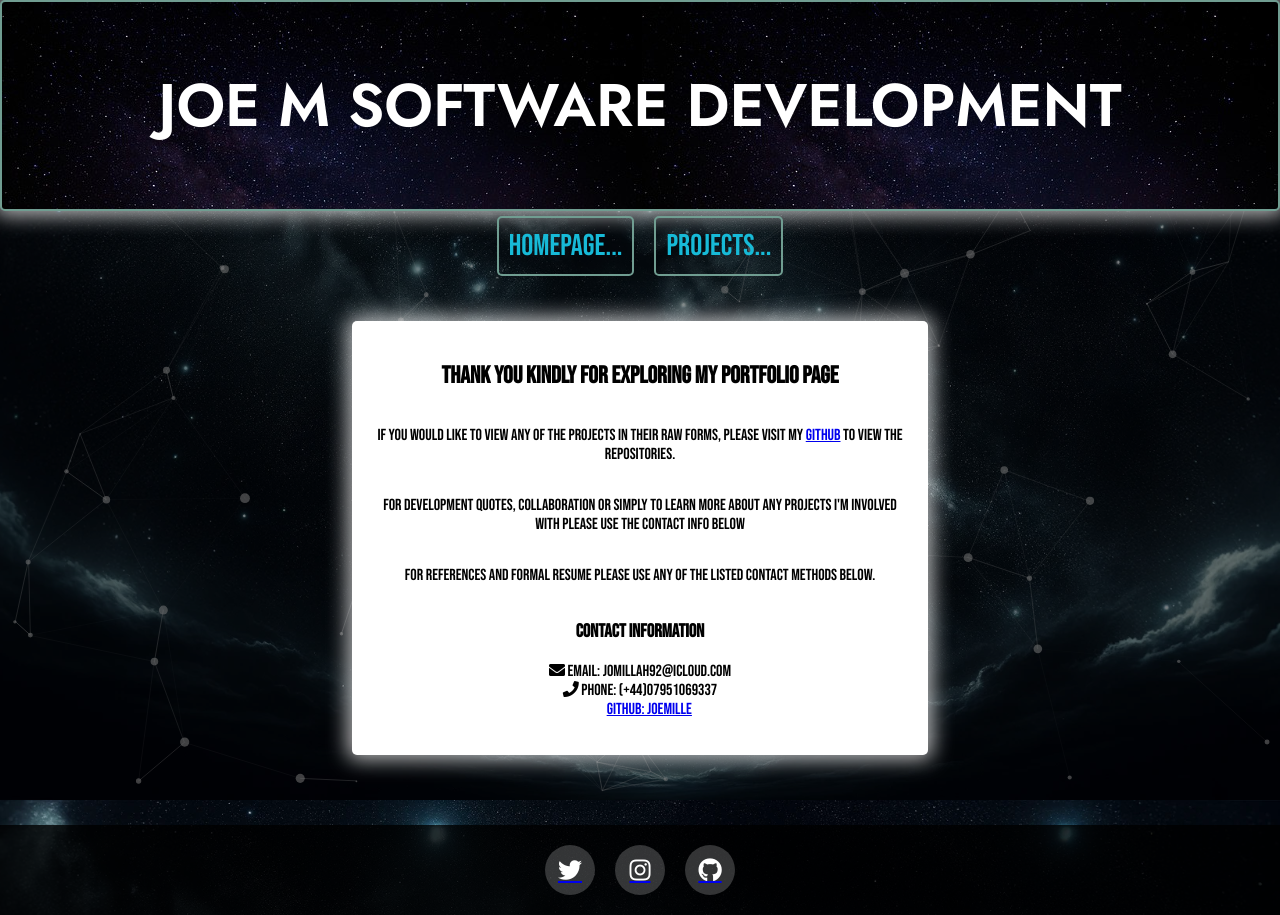
After one commit to JoeMille/curriculum-vitae, a Flask app: page /contact in a window 1280 px wide. The commit adds this page. Run offline with Flask 3, Linux system fonts and the light colour scheme.

Commit message:
Added further contact decoration and amended images

```diff
--- a/app.py
+++ b/app.py
@@ -14,6 +14,9 @@ def index():
 def projects():
     return render_template('projects.html')
 
+@app.route('/contact')
+def contact():
+    return render_template('contact.html')
 
 if __name__ == '__main__':
     app.run(debug=False, port=5001)
--- a/static/assets/styles/style.css
+++ b/static/assets/styles/style.css
@@ -81,6 +81,17 @@ body::after {
 .home-navbar a:hover {
     color: #fff;
     background-color: #333;
+}
+
+.home-navbar nav {
+  display: flex;
+  justify-content: space-between;
+}
+
+.home-navbar nav a {
+  text-decoration: none;
+  color: #17bad7;
+  margin: 0 10px;
 }
 
 /* Styling for graph container on Index page */
@@ -268,8 +279,9 @@ body::after {
 }
 
 .resume-container img {
-  width: 50%;
+  width: 40%;
   margin: auto;
+  margin-top: 20px;
   justify-content: center;
   align-items: center;
   border-radius: 5px;
@@ -385,6 +397,7 @@ footer {
   justify-content: space-between;
   padding: 1em;
   gap: 1em;
+  opacity: 0.9;
 }
 
 .projects-container div {
@@ -393,7 +406,7 @@ footer {
   border-radius: 5px;
   padding: 1em;
   box-shadow: 0 0 10px rgba(0,0,0,0.1);
-  background-color: #6307e5;
+  background-color: #25094d;
 }
 
 .projects-container div img {
@@ -424,7 +437,8 @@ footer {
   border-radius: 5px;
   padding: 1em;
   box-shadow: 0 0 10px rgba(0,0,0,0.1);
-  background-color: #6307e5;
+  background-color: #2c154c;
+  opacity: 0.9;
 }
 
 .projects-container2 div img {
--- /dev/null
+++ b/templates/contact.html
@@ -0,0 +1,88 @@
+<!DOCTYPE html>
+<html lang="en">
+  <head>
+    <meta charset="UTF-8" />
+    <meta name="viewport" content="width=device-width, initial-scale=1.0" />
+    <meta http-equiv="X-UA-Compatible" content="ie=edge" />
+    <link rel="stylesheet" href="static/assets/styles/style.css" />
+    <title>Junior Dev Resume</title></title>
+    <!--Bootstrap CDN----->
+    <link rel="stylesheet" href="https://cdn.jsdelivr.net/npm/bootstrap-icons@1.10.2/font/bootstrap-icons.css" integrity="sha384-b6lVK+yci+bfDmaY1u0zE8YYJt0TZxLEAFyYSLHId4xoVvsrQu3INevFKo+Xir8e" crossorigin="anonymous">
+    <!--Font Awesome CDN-->
+    <link rel="stylesheet" href="https://cdnjs.cloudflare.com/ajax/libs/font-awesome/5.15.3/css/all.min.css" integrity="sha512-iBBXm8fW90+nuLcSKlbmrPcLa0OT92xO1BIsZ+ywDWZCvqsWgccV3gFoRBv0z+8dLJgyAHIhR35VZc2oM/gI1w==" crossorigin="anonymous" referrerpolicy="no-referrer">
+  </head>
+<body>
+
+<!--Header with name and navigation bar-->
+
+    <header id="main-header">
+        <h1>JOE M SOFTWARE DEVELOPMENT</h1>
+    </header>
+
+<!--Particles.js-->
+
+<div id="particles-js"></div>
+
+<section class="home-navbar">
+    <nav>
+      <a href="{{ url_for('index') }}">HOMEPAGE...</a>
+      <a href="{{ url_for('projects')}}">PROJECTS...</a>
+    </nav>
+  </section>
+
+
+<div class="flex-container-projects">
+    <article class="contact-section">
+      <header>
+        <h2>Thank you kindly for exploring my portfolio page</h2>
+      </header>
+      <p>If you would like to view any of the projects in their raw forms, please visit my <a href="https://github.com/JoeMille">GitHub</a> to view the repositories.</p>
+      <p> For development quotes, collaboration or simply to learn more about any projects I'm involved with please use the contact info below</p>
+      <p> For references and formal resume please use any of the listed contact methods below. </p>
+      <section class="projects-contact-info">
+        <h3>Contact Information</h3>
+        <ul>
+          <li>
+            <i class="fas fa-envelope"></i>
+            <span>Email: jomillah92@icloud.com</span>
+          </li>
+          <li>
+            <i class="fas fa-phone"></i>
+            <span>Phone: (+44)07951069337</span>
+          </li>
+          <li>
+            <i class="fa fa-github"></i>
+            <a href="https://github.com/JoeMille">GitHub: JoeMille</a>
+          </li>
+        </ul>
+      </section>
+    </article>
+  </div>
+
+
+<!--Footer with social links-->
+
+<footer>
+  <ul class="social-links">
+    <li><a href="https://twitter.com"><i class="fab fa-twitter"></i></a></li>
+    <li><a href="https://www.instagram.com"><i class="fab fa-instagram"></i></a></li>
+    <li><a href="https://github.com/JoeMille/curriculum-vitae"><i class="fab fa-github"></i></a></li>
+  </ul>
+</footer>
+
+
+<!--Jquery API-->
+<script src="https://ajax.googleapis.com/ajax/libs/jquery/3.5.1/jquery.min.js"></script>
+
+<!--Particles.js-->
+<script src="https://cdn.jsdelivr.net/particles.js/2.0.0/particles.min.js"></script>
+
+<script>
+  var particlesJsonUrl = "{{ url_for('static', filename='assets/js/particles.json') }}";
+</script>
+
+<!--Js file-->
+<script src="{{ url_for('static', filename='assets/js/script.js')}}"></script>
+
+</body>
+</html>
--- a/templates/projects.html
+++ b/templates/projects.html
@@ -26,7 +26,8 @@
 <!--Projects section-->
 <section class="home-navbar">
     <nav>
-      <a href="{{ url_for('index') }}">HOME</a>
+      <a href="{{ url_for('index') }}">HOMEPAGE...</a>
+      <a href="{{ url_for('contact')}}">GET IN TOUCH...</a>
     </nav>
   </section>
 
@@ -103,7 +104,7 @@
       <p> Click <a href="https://github.com/JoeMille/curriculum-vitae">here</a> </p>
   </div>
   <div class="Capture-Flag">
-    <img src="{{ url_for('static', filename='assets/images/heavy-metal.png') }}" alt="project5">
+    <img src="{{ url_for('static', filename='assets/images/sqlite3-code.png') }}" alt="project5">
     <h2>Capture the Flag</h2>
     <p>This project was created as a fully interactive and functional ecommerce site for a heavy machineries company.
       This project utilises python django on the back end and javascript/html/css for front end and intercativity.</p>
```
Also changed, not shown: templates/index.html (+3 -31 lines), static/assets/images/resume-image2.png (added).
